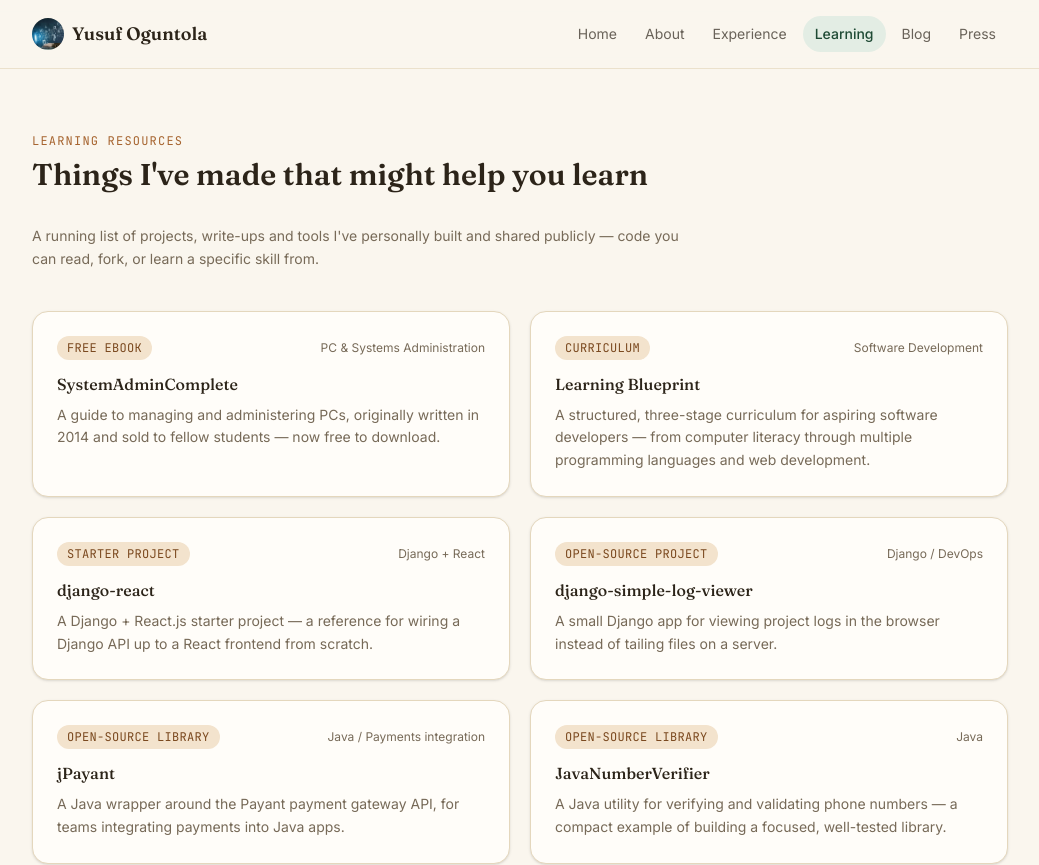
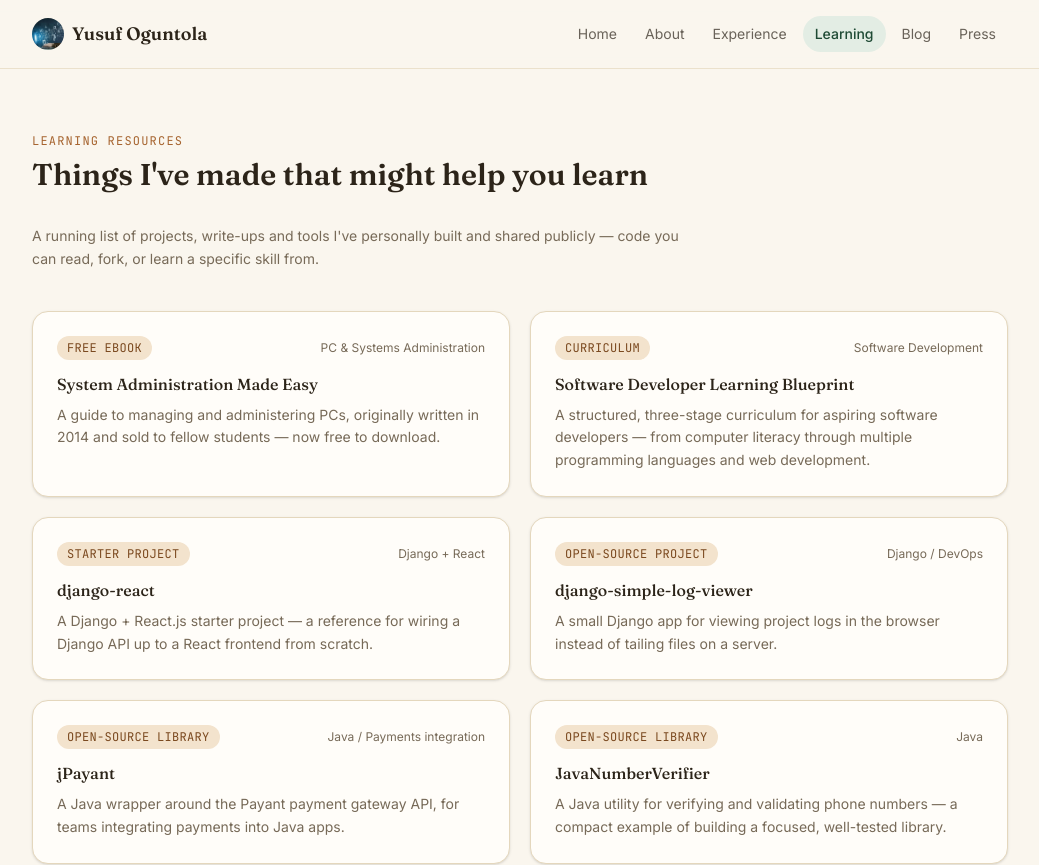
Before and after one commit to yusufoguntola/yusufoguntola-officialwebsite, a React (Vite) app: page /learning in a window 1280 px wide. Shown: the top 865 px of the page, without its empty margins (120-1159 px from the left). Built offline with nearby package versions, Linux system fonts and the light colour scheme.

Commit message:
Updated learning titles

```diff
--- a/src/data/learningResources.js
+++ b/src/data/learningResources.js
@@ -2,7 +2,7 @@
 // Add a new entry here whenever you publish something new — a repo, an article, a talk, a page.
 export const learningResources = [
   {
-    title: "SystemAdminComplete",
+    title: "System Administration Made Easy",
     type: "Free ebook",
     skill: "PC & Systems Administration",
     description:
@@ -10,7 +10,7 @@ export const learningResources = [
     url: "/downloads/SystemAdminComplete.pdf",
   },
   {
-    title: "Learning Blueprint",
+    title: "Software Developer Learning Blueprint",
     type: "Curriculum",
     skill: "Software Development",
     description:
```
